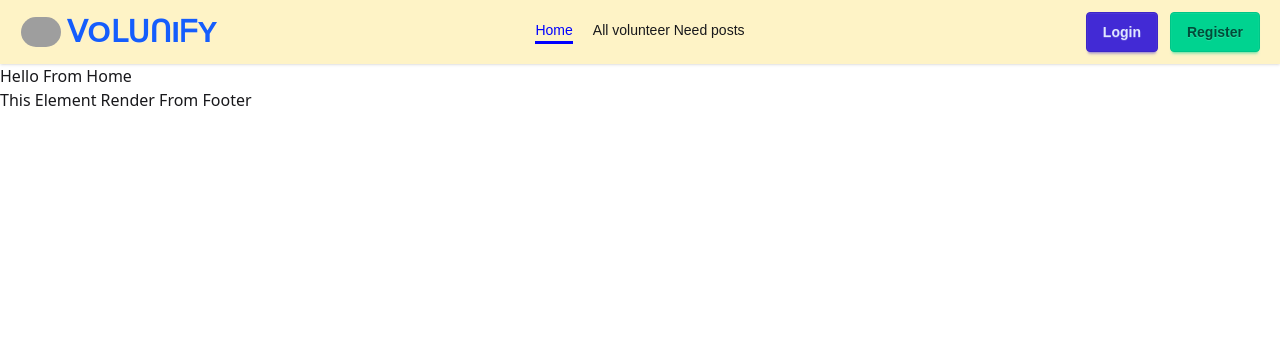
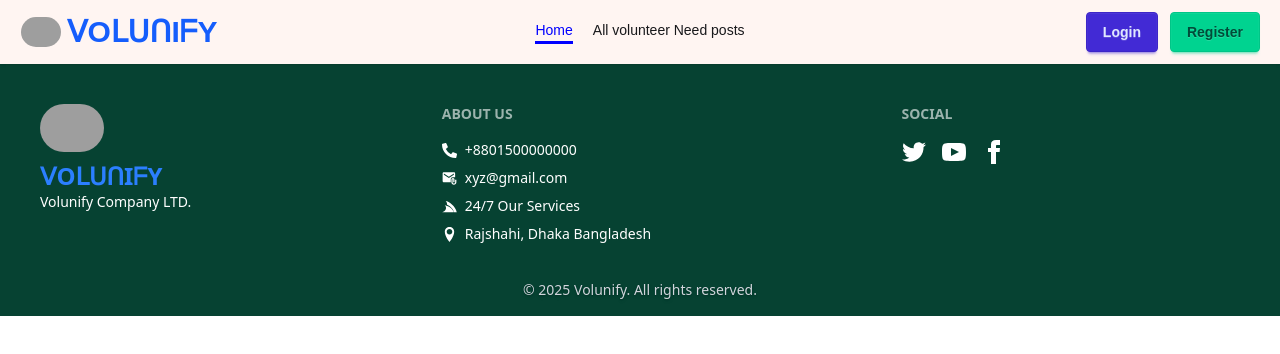
Before and after one commit to tanvir-hasan-code/Volunteer-Management-Client, a React (Vite) app: page / in a window 1280 px wide. Shown: the top 354 px of the page. Built offline with nearby package versions, Linux system fonts and the light colour scheme; no server answers; grey boxes are pictures that could not be loaded.

Commit message:
Banner Json Add

```diff
--- a/src/Layouts/Footer/Footer.jsx
+++ b/src/Layouts/Footer/Footer.jsx
@@ -1,11 +1,76 @@
-import React from 'react';
+import React from "react";
+import { FaPhoneAlt, FaServicestack } from "react-icons/fa";
+import { ImLocation } from "react-icons/im";
+import { MdAttachEmail } from "react-icons/md";
 
 const Footer = () => {
-	return (
-		<div>
-			<h1>This Element Render From Footer</h1>
-		</div>
-	);
+  return (
+	  <div className="bg-[#064232]">
+		  <footer className="footer text-white sm:footer-horizontal  text-base-content p-10 pb-5">
+      <div className="items-center mx-auto md:mx-0">
+        <img
+          className="w-16 rounded-full mx-auto ml-8 md:m-0"
+          src="https://i.ibb.co.com/DDnLCLmv/Screenshot-2.png"
+          alt=" Company-Logo"
+        />
+
+        <span>
+          <h1 className="text-2xl font-bold text-blue-500"> ᐯOᒪᑌᑎIᖴY</h1>
+          <p className="">Volunify Company LTD.</p>
+        </span>
+      </div>
+      <nav>
+        <h6 className="footer-title">About us</h6>
+        <a className="link link-hover flex items-center gap-2"><FaPhoneAlt size={15}/> +8801500000000</a>
+        <a className="link link-hover flex items-center gap-2"><MdAttachEmail size={15}/> xyz@gmail.com</a>
+        <a className="link link-hover flex items-center gap-2"><FaServicestack size={15}/>24/7 Our Services</a>
+			  <a className="link link-hover flex items-center gap-2"><ImLocation size={15} />Rajshahi, Dhaka Bangladesh</a>
+      </nav>
+      <nav>
+        <h6 className="footer-title">Social</h6>
+        <div className="grid grid-flow-col gap-4">
+          <a href="https://www.twitter.com" target="blank">
+            <svg
+              xmlns="http://www.w3.org/2000/svg"
+              width="24"
+              height="24"
+              viewBox="0 0 24 24"
+              className="fill-current"
+            >
+              <path d="M24 4.557c-.883.392-1.832.656-2.828.775 1.017-.609 1.798-1.574 2.165-2.724-.951.564-2.005.974-3.127 1.195-.897-.957-2.178-1.555-3.594-1.555-3.179 0-5.515 2.966-4.797 6.045-4.091-.205-7.719-2.165-10.148-5.144-1.29 2.213-.669 5.108 1.523 6.574-.806-.026-1.566-.247-2.229-.616-.054 2.281 1.581 4.415 3.949 4.89-.693.188-1.452.232-2.224.084.626 1.956 2.444 3.379 4.6 3.419-2.07 1.623-4.678 2.348-7.29 2.04 2.179 1.397 4.768 2.212 7.548 2.212 9.142 0 14.307-7.721 13.995-14.646.962-.695 1.797-1.562 2.457-2.549z"></path>
+            </svg>
+          </a>
+          <a href="https://www.youtube.com" target="blank">
+            <svg
+              xmlns="http://www.w3.org/2000/svg"
+              width="24"
+              height="24"
+              viewBox="0 0 24 24"
+              className="fill-current"
+            >
+              <path d="M19.615 3.184c-3.604-.246-11.631-.245-15.23 0-3.897.266-4.356 2.62-4.385 8.816.029 6.185.484 8.549 4.385 8.816 3.6.245 11.626.246 15.23 0 3.897-.266 4.356-2.62 4.385-8.816-.029-6.185-.484-8.549-4.385-8.816zm-10.615 12.816v-8l8 3.993-8 4.007z"></path>
+            </svg>
+          </a>
+          <a href="https://www.facebook.com" target="blank">
+            <svg
+              xmlns="http://www.w3.org/2000/svg"
+              width="24"
+              height="24"
+              viewBox="0 0 24 24"
+              className="fill-current"
+            >
+              <path d="M9 8h-3v4h3v12h5v-12h3.642l.358-4h-4v-1.667c0-.955.192-1.333 1.115-1.333h2.885v-5h-3.808c-3.596 0-5.192 1.583-5.192 4.615v3.385z"></path>
+            </svg>
+          </a>
+        </div>
+		  </nav>
+	  </footer>
+		  <div className=" py-4 text-center">
+			  <p className="text-center text-gray-300 text-sm md:text-shadow-md">&copy; {new Date().getFullYear()} Volunify. All rights reserved.</p>
+	  </div>
+	  </div>
+
+  );
 };
 
 export default Footer;
--- a/src/Layouts/Header/Banner/Banner.jsx
+++ b/src/Layouts/Header/Banner/Banner.jsx
@@ -3,7 +3,7 @@ import React from 'react';
 const Banner = () => {
 	return (
 		<div>
-			<h1>Hello From Banner</h1>
+
 		</div>
 	);
 };
--- a/src/Layouts/Header/Navbar/Navbar.jsx
+++ b/src/Layouts/Header/Navbar/Navbar.jsx
@@ -39,7 +39,7 @@ const Navbar = () => {
   }
 
   return (
-    <div className="navbar bg-amber-100 shadow-sm root-font lg:px-5">
+    <div className="navbar bg-[#FFF5F2] shadow-sm root-font lg:px-5">
       <div className="navbar-start">
         <div className="dropdown">
           <div tabIndex={0} role="button" className="btn btn-ghost lg:hidden">
@@ -90,7 +90,7 @@ const Navbar = () => {
             </div>
             <ul
               tabIndex={0}
-              className="dropdown-content menu bg-base-100 rounded-box z-1 w-52 p-2 shadow-sm"
+              className="dropdown-content menu bg-base-100 rounded-box z-1 w-auto p-2 shadow-sm"
             >
               <li>
               <a className="text-xl font-semibold">{user.displayName}</a>
--- a/src/Layouts/Home/Home.jsx
+++ b/src/Layouts/Home/Home.jsx
@@ -1,12 +1,13 @@
 import React from 'react';
 import { useTitle } from '../../Hooks/useTitle';
+import Banner from '../Header/Banner/Banner';
 
 
 const Home = () => {
 	useTitle('Home')
 	return (
 		<div>
-			<h1>Hello From Home</h1>
+			<Banner/>
 		</div>
 	);
 };
--- /dev/null
+++ b/src/assets/banner.json
@@ -0,0 +1,37 @@
+[
+  {
+    "id": 1,
+    "title": "Empowering Communities Together",
+    "description": "Join Volunify to connect with passionate volunteers and create lasting change in local communities.",
+    "image": "https://i.ibb.co/SXg4Vt2/banner1.jpg",
+    "link": "/communities"
+  },
+  {
+    "id": 2,
+    "title": "Discover Volunteer Opportunities",
+    "description": "Explore hundreds of opportunities to make a difference—choose projects that match your passion and skills.",
+    "image": "https://i.ibb.co/Ms3PGcc/banner2.jpg",
+    "link": "/opportunities"
+  },
+  {
+    "id": 3,
+    "title": "Support Social Causes You Care About",
+    "description": "From education to environment—find causes close to your heart and take meaningful action today.",
+    "image": "https://i.ibb.co/Dg7JmPS/banner3.jpg",
+    "link": "/causes"
+  },
+  {
+    "id": 4,
+    "title": "Build Skills While Making an Impact",
+    "description": "Volunteering isn’t just about giving back—it’s about growing your network, learning, and personal development.",
+    "image": "https://i.ibb.co/tqJfwQ6/banner4.jpg",
+    "link": "/skills"
+  },
+  {
+    "id": 5,
+    "title": "Be a Part of Positive Change",
+    "description": "Your time and effort can transform lives. Together, we can create a better future for everyone.",
+    "image": "https://i.ibb.co/g9VKnJ3/banner5.jpg",
+    "link": "/change"
+  }
+]
```
